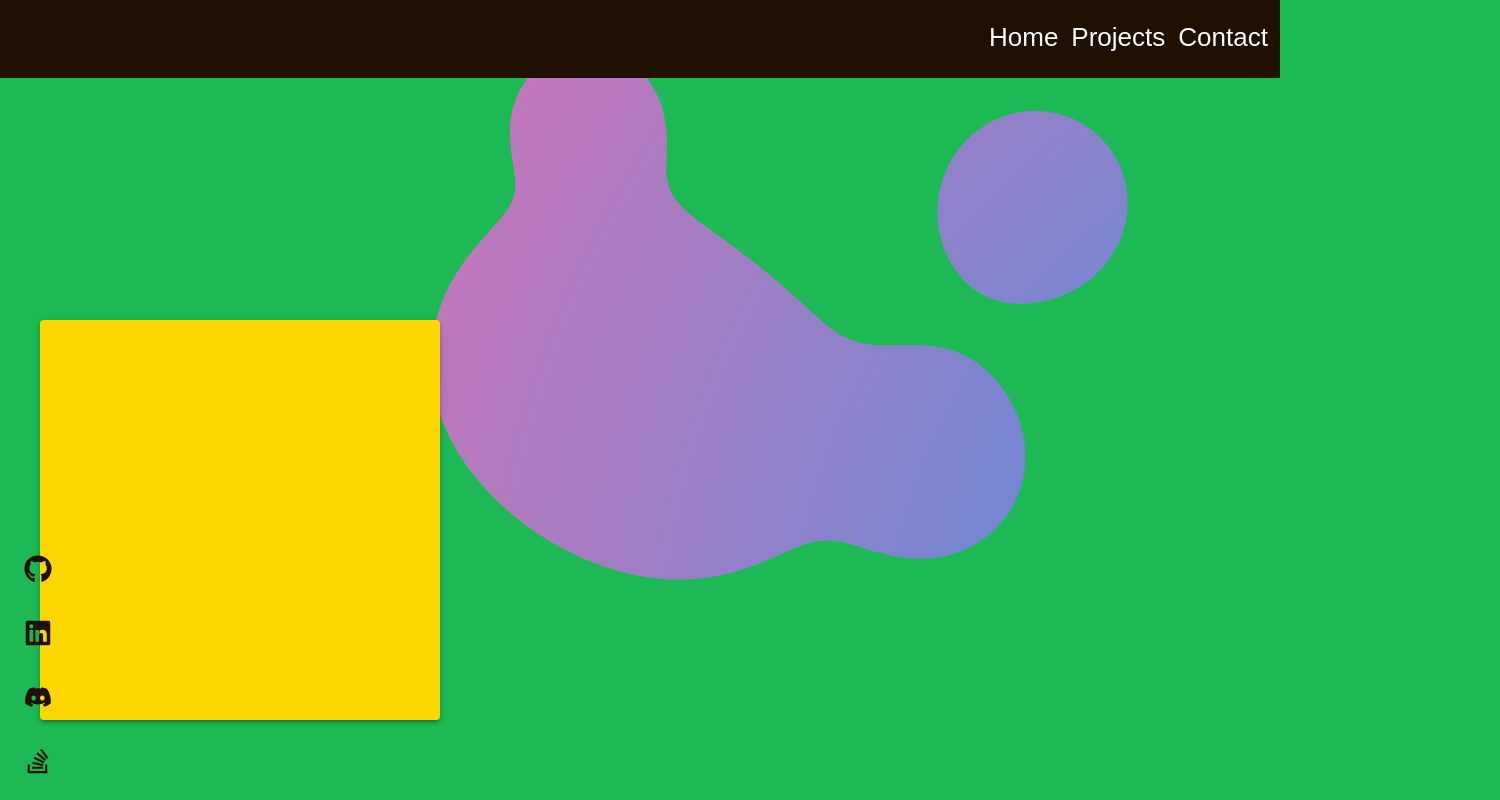
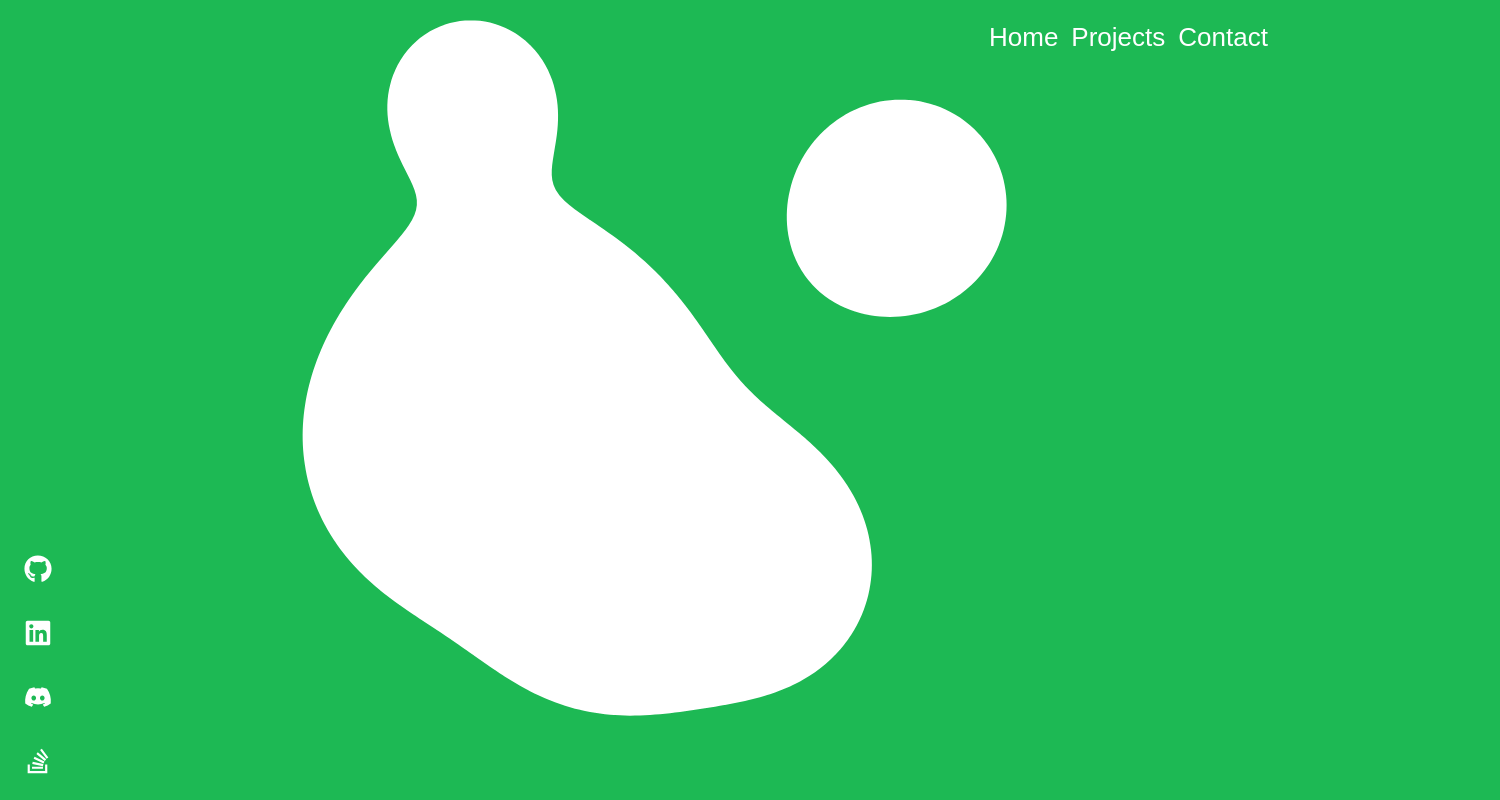
Before and after one commit to FelixVaughan/online-portfolio, a React (Create React App) app in the folder reactapp/: page / in a window 1280 px wide. Shown: the whole page, 1500 px wide, since content can reach past the window. Built offline with nearby package versions, Linux system fonts and the light colour scheme; the HTML template or start-up script is replaced by a standard one; a web font is replaced by a local one.

Commit message:
nav and some of homepage

```diff
--- a/reactapp/src/App.js
+++ b/reactapp/src/App.js
@@ -1,6 +1,6 @@
 import "./App.css";
-import Sidebar from "./components//sidebar/Sidebar";
-import Home from "./pages/Home";
+import Sidebar from "./components/sidebar/Sidebar";
+import Home from "./pages/home/Home";
 import Navigation from "./components/navbar/Navigation";
 import { useEffect } from "react";
 import LavaAnimation from "./components/lavaAnimation/LavaAnimation";
@@ -12,7 +12,7 @@ function App() {
       </header>
       <body>
         <Sidebar />
-        <LavaAnimation/>
+        <LavaAnimation />
         <Home />
       </body>
     </div>
--- a/reactapp/src/components/lavaAnimation/LavaAnimation.js
+++ b/reactapp/src/components/lavaAnimation/LavaAnimation.js
@@ -271,7 +271,7 @@ const LavaAnimation = () => {
             a = i.screen.init("lamp-anim", null, !0),
             o = a.ctx;
           a.resize();
-          t = new e(a.width, a.height, 6, "#3494E6", "#EC6EAD"); //
+          t = new e(a.width, a.height, 6, "#fff", "#ffffff"); //"#3494E6", "#EC6EAD"
         }
         return { run: n };
       })();
@@ -285,13 +285,16 @@ const LavaAnimation = () => {
   }, []);
 
   return (
-    <canvas
-      id="lamp-anim"
-      className="lamp-anim"
-      ref={canvasRef}
-      width="1500px"
-      height="700px"
-    ></canvas>
+    <>
+      <canvas
+        id="lamp-anim"
+        className="lamp-anim"
+        ref={canvasRef}
+        width={window.innerWidth - 15}
+        height={window.innerHeight - 5}
+        style={{ position: "absolute", left: 0, top: 0 }}
+      ></canvas>
+    </>
   );
 };
 
--- a/reactapp/src/components/navbar/navigation.css
+++ b/reactapp/src/components/navbar/navigation.css
@@ -1,6 +1,6 @@
 @import url('https://fonts.cdnfonts.com/css/cooper-black');
 .nav-container {
-    background-color: var(--primary-color);
+    /* background-color: var(--primary-color); */
     left: 0;
     right: 0;
     position: fixed;
@@ -8,6 +8,7 @@
     padding-top: 0.7em;
     padding-left: 75%;
     height: 3em;
+    z-index: 1000;
 }
 
 .nav-items-container {
--- /dev/null
+++ b/reactapp/src/components/profile/Profile.js
@@ -0,0 +1,10 @@
+import "./profile.css";
+
+export default function Profile({ path, data }) {
+  <div className="profile-container">
+    <div className="profile-picture">
+      <img src={path} width={3024} height={4024} alt="profile.jpg" />
+    </div>
+    <div className="profile-header">{data}</div>
+  </div>;
+}
--- /dev/null
+++ b/reactapp/src/components/profile/profile.css
@@ -0,0 +1,15 @@
+.profile-container {
+    display: flex;
+    flex-direction: row;
+    justify-content: flex-start;
+    align-items: center;
+    gap: 3em;
+}
+
+.profile-picture {
+    flex: 1
+}
+
+.profile-header {
+    flex: 2
+}
--- a/reactapp/src/components/sidebar/Sidebar.js
+++ b/reactapp/src/components/sidebar/Sidebar.js
@@ -19,7 +19,7 @@ export default function Sidebar() {
   const sidebarRootStyles = {
     [`.${sidebarClasses.container}`]: {
       backgroundColor: "transparent",
-      color: "var(--primary-color)",
+      color: "var(--tertiary-color)",
       position: "fixed",
       display: "flex",
       flexDirection: "column",
@@ -37,7 +37,7 @@ export default function Sidebar() {
       marginBottom: "1em",
       size: "1em",
       "&:hover": {
-        color: "var(--primary-color)",
+        color: "black",
         fontWeight: "bold",
       },
       "&.active": {
--- /dev/null
+++ b/reactapp/src/data/profile.js
@@ -0,0 +1,19 @@
+
+
+
+
+
+
+const profile = {
+    name: "Felix",
+    data: `
+        Hello there! I'm Felix and I'm a Fullstack Software Developer.
+        This text does not really matter as of now. Dummy data is the best
+        type of data and mint chip ice-cream is the best ice cream, these are
+        just the undeniable rules of the universe.
+    `
+
+}
+
+
+export default profile;
--- a/reactapp/src/pages/Home.js
+++ /dev/null
@@ -1,21 +0,0 @@
-import * as React from "react";
-import { Box, Paper } from "@mui/material";
-import profile from "../data/profile";
-
-const DataBlock = (props) => {
-  const boxStyle = {
-    width: 400,
-    height: 400,
-    marginRight: 100,
-    top: 100,
-    marginTop: -60, // Adjust the marginTop value as needed
-    backgroundColor: "#FFD700",
-    color: "var(--tertiary-color)",
-    display: "inline-block", // Optional: Use this property to adjust the positioning in relation to other elements
-  };
-
-  return <Paper elevation={3} sx={boxStyle}></Paper>;
-};
-export default function Home() {
-  return <DataBlock></DataBlock>;
-}
--- /dev/null
+++ b/reactapp/src/pages/home/Home.js
@@ -0,0 +1,5 @@
+import Profile from "../../components/profile/Profile";
+
+export default function Home() {
+  <Profile></Profile>;
+}
```
Also changed, not shown: reactapp/src/App.css (+0 -7 lines).
